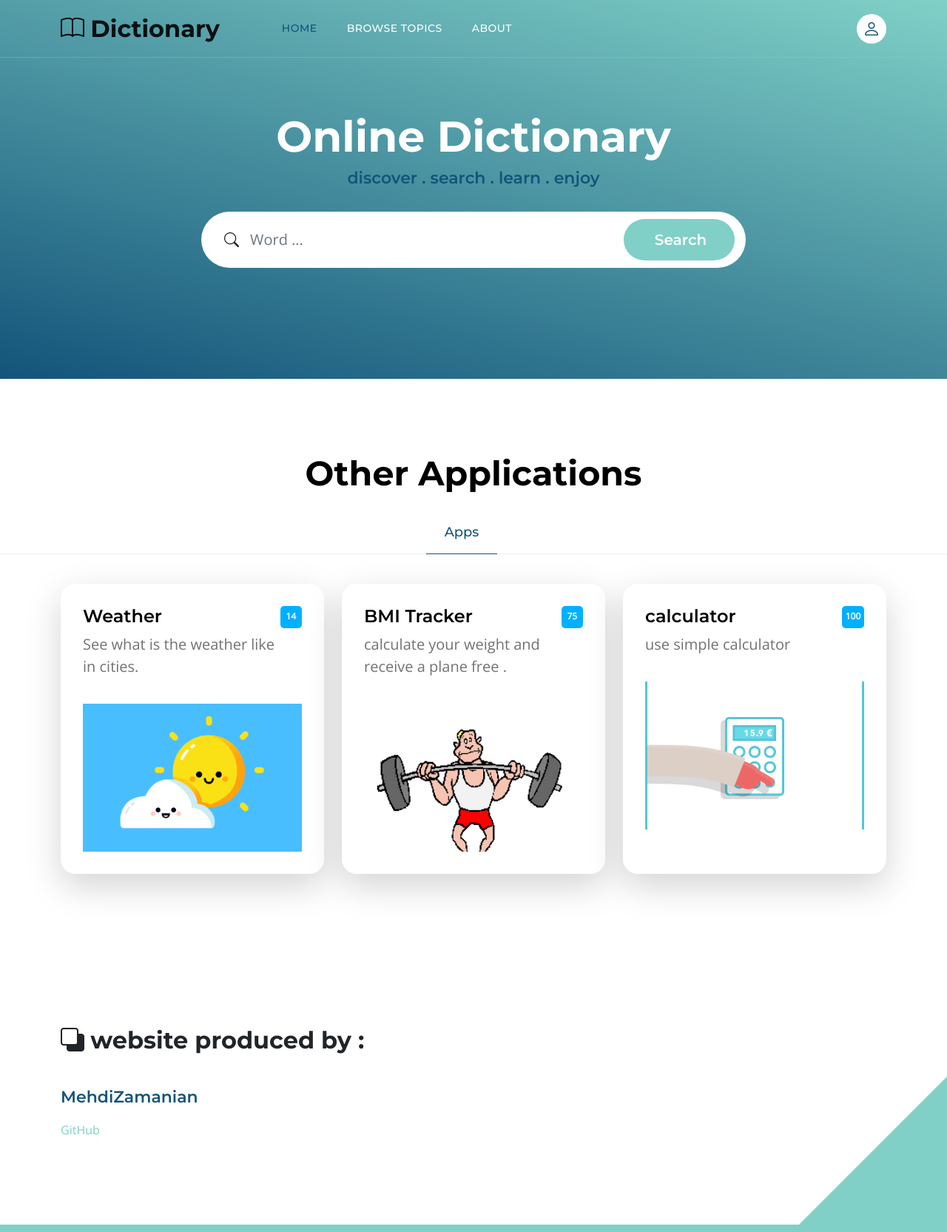
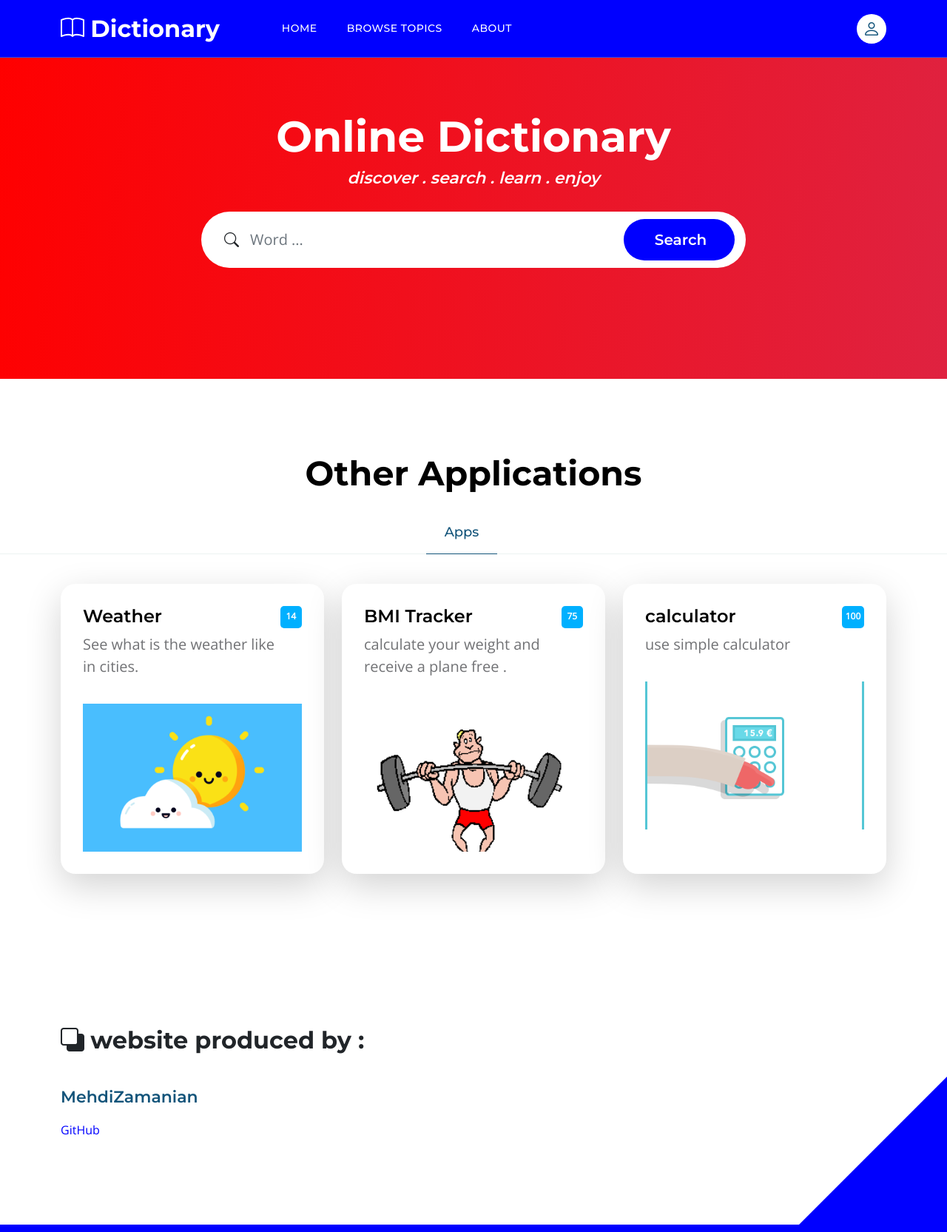
Before and after one commit to Mehdizamanian/dictknow-project, a Django app: page / in a window 1280 px wide. Shown: the whole page at 74% size. Run offline with Django 4.2, Linux system fonts and the light colour scheme; some libraries are stand-ins or nearby versions.

Commit message:
index dict completed

```diff
--- a/dictionary/templates/dictionary/base.html
+++ b/dictionary/templates/dictionary/base.html
@@ -17,11 +17,15 @@
 
         <link href="https://fonts.googleapis.com/css2?family=Montserrat:wght@500;600;700&family=Open+Sans&display=swap" rel="stylesheet">
 
+
+
         <link href="{% static "css/bootstrap.min.css" %}" rel="stylesheet">
 
         <link href="{% static "css/bootstrap-icons.css" %}" rel="stylesheet">
 
         <link href="{% static "css/templatemo-topic-listing.css" %}" rel="stylesheet">
+<link href="{% static "css/stylesheet.css" %}" rel="stylesheet">
+
 <!--
 
 TemplateMo 590 topic listing
--- a/dictionary/templates/dictionary/index.html
+++ b/dictionary/templates/dictionary/index.html
@@ -4,11 +4,11 @@
         {% block content %}
         <main>
 
-            <nav class="navbar navbar-expand-lg">
+            <nav class="navbar navbar-expand-lg" style="background-color: blue;">
                 <div class="container">
                     <a class="navbar-brand" href="index.html">
-                        <i class="bi-book"></i>
-                        <span>Dictionary</span>
+                        <i class="bi-book text-white"></i>
+                        <span class="text-white">Dictionary</span>
                     </a>
 
                     <div class="d-lg-none ms-auto me-4">
@@ -71,9 +71,9 @@
                     <div class="row">
 
                         <div class="col-lg-8 col-12 mx-auto">
-                            <h1 class="text-white text-center">Online Dictionary</h1>
+                            <h1 class="text-white text-center ">Online Dictionary</h1>
 
-                            <h6 class="text-center">discover . search . learn . enjoy</h6>
+                            <h6 class="text-center text-white "><em>discover . search . learn . enjoy</em></h6>
 
                             <form method="GET" action="search" class="custom-form mt-4 pt-2 mb-lg-0 mb-5" role="search">
                                 {% csrf_token %}
@@ -82,7 +82,7 @@
 
                                     </span>
 
-                                    <input name="word" type="search" class="form-control" id="keyword" placeholder="Word ..." aria-label="Search">
+                                    <input  name="word" type="search" class="form-control" id="keyword" placeholder="Word ..." aria-label="Search"  >
 
                                     <button type="submit" class="form-control">Search</button>
                                 </div>
--- /dev/null
+++ b/static/css/stylesheet.css
@@ -0,0 +1,67 @@
+.hero-section{
+    background-image: linear-gradient(95deg, #ff0000 0%, #df2240 100%);
+    position: relative;
+    overflow: hidden;
+    padding-top: 150px;
+    padding-bottom: 150px;
+}
+@media screen and (max-width: 991px)
+.navbar {
+    background-color:black;
+}
+
+
+.custom-form button[type="submit"] {
+    background: #0000ff;
+    border: none;
+    border-radius: var(--border-radius-large);
+    color: var(--white-color);
+    font-family: var(--title-font-family);
+    font-size: var(--p-font-size);
+    font-weight: var(--font-weight-semibold);
+    transition: all 0.3s;
+    margin-bottom: 0;
+}
+
+.navbar-nav .nav-link.active, .navbar-nav .nav-link:hover {
+    color: #fbfbfb;
+}
+
+
+.site-footer {
+    border-bottom: 10px solid #0000ff;
+    position: relative;
+}
+
+
+:root {
+    --white-color: #ffffff;
+    --primary-color: #13547a;
+    --secondary-color: #0000ff;
+    --section-bg-color: #f0f8ff;
+    --custom-btn-bg-color: #80d0c7;
+    --custom-btn-bg-hover-color: #13547a;
+    --dark-color: #000000;
+    --p-color: #717275;
+    --border-color: #7fffd4;
+    --link-hover-color: #13547a;
+    --body-font-family: 'Open Sans', sans-serif;
+    --title-font-family: 'Montserrat', sans-serif;
+    --h1-font-size: 58px;
+    --h2-font-size: 46px;
+    --h3-font-size: 32px;
+    --h4-font-size: 28px;
+    --h5-font-size: 24px;
+    --h6-font-size: 22px;
+    --p-font-size: 20px;
+    --menu-font-size: 14px;
+    --btn-font-size: 18px;
+    --copyright-font-size: 16px;
+    --border-radius-large: 100px;
+    --border-radius-medium: 20px;
+    --border-radius-small: 10px;
+    --font-weight-normal: 400;
+    --font-weight-medium: 500;
+    --font-weight-semibold: 600;
+    --font-weight-bold: 700;
+}
--- a/static/css/templatemo-topic-listing.css
+++ b/static/css/templatemo-topic-listing.css
@@ -12,7 +12,7 @@ https://templatemo.com/tm-590-topic-listing
 :root {
   --white-color:                  #ffffff;
   --primary-color:                #13547a;
-  --secondary-color:              #80d0c7;
+  --secondary-color:              #fd0204;
   --section-bg-color:             #f0f8ff;
   --custom-btn-bg-color:          #80d0c7;
   --custom-btn-bg-hover-color:    #13547a;
```
